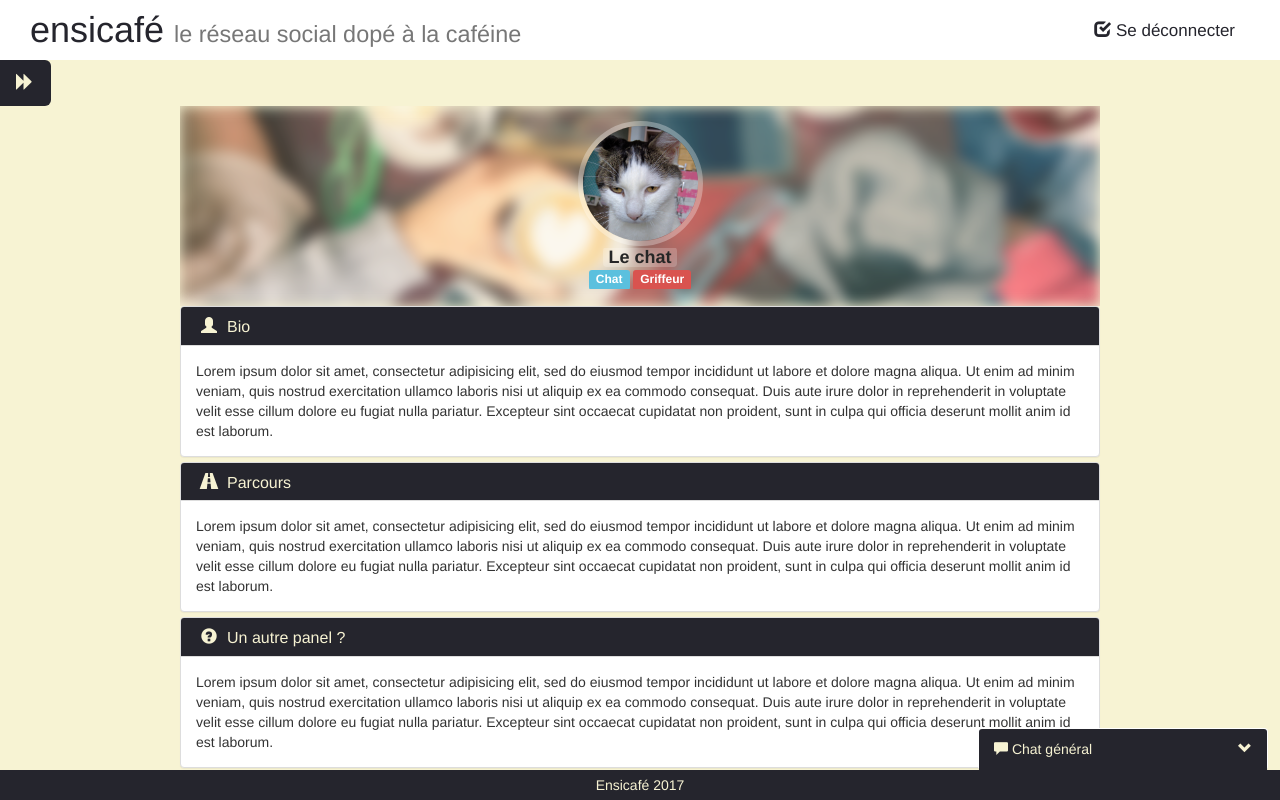
After one commit to Khoob/ENSICafe, a PHP site: page /profil.php in a window 1280 px wide. The commit adds this page. Run offline with PHP 8.4, Linux system fonts and the light colour scheme; grey boxes labelled with a size stand in for pictures from a placeholder-image service; some libraries are stand-ins or nearby versions.

Commit message:
profil.php

```diff
--- a/css/style.css
+++ b/css/style.css
@@ -524,4 +524,76 @@ body {
     line-height: 30px;
 }
 
-/* Test */
+
+/* ----------------------------------------------------------------------------------------------- */
+/* ----------------------------------------------------------------------------------------------- */
+
+
+/* ---------- profil.php ---------- */
+
+.profile-main {
+    position: relative;
+    box-sizing: border-box;
+    overflow: hidden;
+    text-align: center;
+}
+
+.profile-main > .profile-background > img {
+    filter: blur(7px);
+    object-fit: cover;
+    width: 100%;
+    height: 200px;
+    opacity: 0.8;
+}
+
+.profile-main > .profile-avatar {
+    position: absolute;
+    top: 15px;
+    left: 0px;
+    right: 0px;
+}
+
+.profile-main > .profile-avatar > img {
+    width: 125px;
+    height: 125px;
+    max-width: 125px;
+    max-height: 125px;
+    border: 5px solid rgba(255, 255, 255, 0.3);
+}
+
+.profile-main > .profile-title {
+    position: absolute;
+    bottom: 17px;
+    left: 0px;
+    right: 0px;
+    overflow: hidden;
+    font-size: 12px;
+    line-height: 20px;
+    color: #737373;
+}
+
+.profile-main > .profile-title > .profile-name {
+    padding: 0px 5px;
+    font-size: 18px;
+    font-weight: 600;
+    line-height: 1;
+    color: #262626;
+    background-color: rgba(255, 255, 255, 0.2);
+    -webkit-border-radius: 4px;
+    -moz-border-radius: 4px;
+    border-radius: 4px;
+}
+
+.profile-main > .profile-title > .label {
+    font-size: 12px;
+}
+
+.panel-profile .panel-heading a {
+    color: #F7F3D3;
+    margin-left: 5px;
+    text-decoration: none;
+}
+
+.panel-profile .panel-heading span {
+    margin-right: 10px;
+}
--- /dev/null
+++ b/profil.php
@@ -0,0 +1,97 @@
+<?php
+    include('header.php');
+?>
+
+<!-- Contenu principal -->
+
+<div class="container">
+
+	<div class="col-md-10 col-md-offset-1">
+		<!-- Main panel -->
+		<div class="profile-main">
+			<div class="profile-background">
+				<img class="card-bkimg" alt="" src="img/cafe2.jpg">
+			</div>
+			<div class="profile-avatar">
+				<img class="img-circle" src="img/profile_test1.png">
+			</div>
+			<div class="profile-title">
+				<span class="profile-name">Le chat</span><br>
+				<span class="label label-info">Chat</span>
+				<span class="label label-danger">Griffeur</span>
+			</div>
+		</div>
+
+		<div class="panel-group panel-profile" id="accordion" role="tablist" aria-multiselectable="true">
+			<!-- Bio -->
+			<div class="panel panel-default">
+				<div class="panel-heading">
+					<h4 class="panel-title">
+						<a class="accordion-toggle btn-block" data-toggle="collapse" href="#collapseOne"><span class="glyphicon glyphicon-user" aria-hidden="true"></span>Bio</a>
+					</h4>
+				</div>
+				<div id="collapseOne" class="panel-collapse collapse in" role="tabpanel">
+					<div class="panel-body">
+					Lorem ipsum dolor sit amet, consectetur adipisicing elit, sed do eiusmod
+					tempor incididunt ut labore et dolore magna aliqua. Ut enim ad minim veniam,
+					quis nostrud exercitation ullamco laboris nisi ut aliquip ex ea commodo
+					consequat. Duis aute irure dolor in reprehenderit in voluptate velit esse
+					cillum dolore eu fugiat nulla pariatur. Excepteur sint occaecat cupidatat non
+					proident, sunt in culpa qui officia deserunt mollit anim id est laborum.
+					</div>
+				</div>
+			</div>
+			<!-- /#bio -->
+
+			<!-- Parcours -->
+			<div class="panel panel-default">
+				<div class="panel-heading">
+					<h4 class="panel-title">
+						<a class="accordion-toggle btn-block" data-toggle="collapse" href="#collapseTwo"><span class="glyphicon glyphicon-road" aria-hidden="true"></span>Parcours</a>
+					</h4>
+				</div>
+				<div id="collapseTwo" class="panel-collapse collapse in" role="tabpanel">
+					<div class="panel-body">
+					Lorem ipsum dolor sit amet, consectetur adipisicing elit, sed do eiusmod
+					tempor incididunt ut labore et dolore magna aliqua. Ut enim ad minim veniam,
+					quis nostrud exercitation ullamco laboris nisi ut aliquip ex ea commodo
+					consequat. Duis aute irure dolor in reprehenderit in voluptate velit esse
+					cillum dolore eu fugiat nulla pariatur. Excepteur sint occaecat cupidatat non
+					proident, sunt in culpa qui officia deserunt mollit anim id est laborum.
+					</div>
+				</div>
+			</div>
+			<!-- /#parcours -->
+
+			<!-- Parcours -->
+			<div class="panel panel-default">
+				<div class="panel-heading">
+					<h4 class="panel-title">
+						<a class="accordion-toggle btn-block" data-toggle="collapse" href="#collapseThree"><span class="glyphicon glyphicon-question-sign" aria-hidden="true"></span>Un autre panel ?</a>
+					</h4>
+				</div>
+				<div id="collapseThree" class="panel-collapse collapse in" role="tabpanel">
+					<div class="panel-body">
+					Lorem ipsum dolor sit amet, consectetur adipisicing elit, sed do eiusmod
+					tempor incididunt ut labore et dolore magna aliqua. Ut enim ad minim veniam,
+					quis nostrud exercitation ullamco laboris nisi ut aliquip ex ea commodo
+					consequat. Duis aute irure dolor in reprehenderit in voluptate velit esse
+					cillum dolore eu fugiat nulla pariatur. Excepteur sint occaecat cupidatat non
+					proident, sunt in culpa qui officia deserunt mollit anim id est laborum.
+					</div>
+				</div>
+			</div>
+			<!-- /#parcours -->
+
+		</div>
+
+	</div>
+
+</div>
+
+<!-- /#contenu principal -->
+
+<?php
+	include('chatbox.php');
+    include('footer.php');
+?>
```
